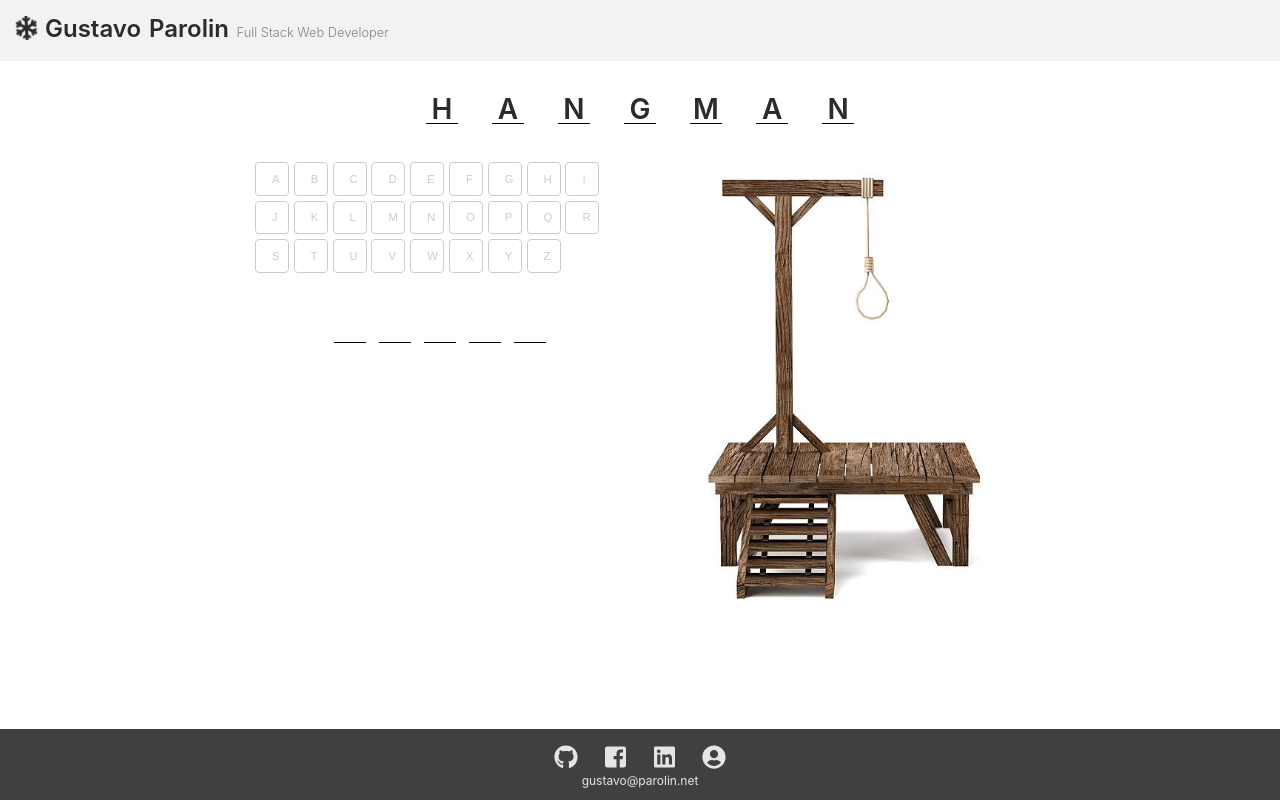
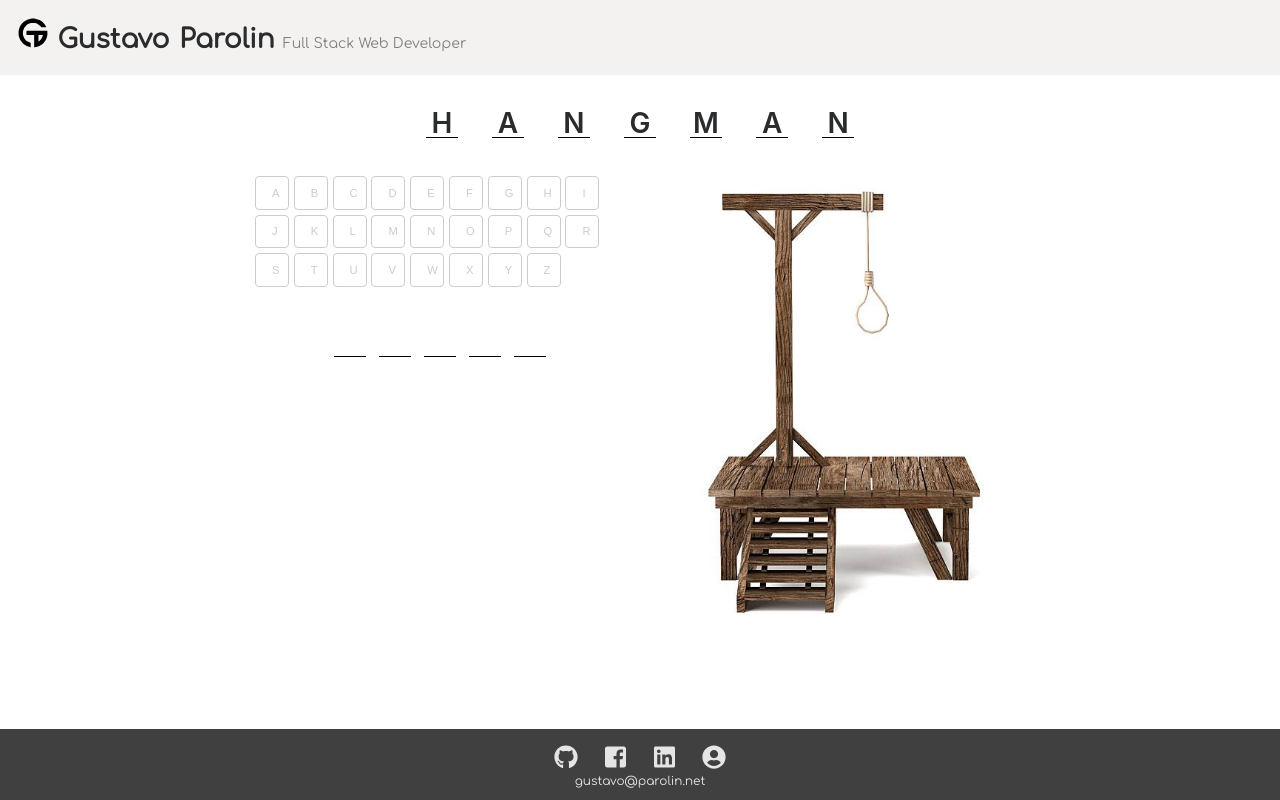
Before and after one commit to gustavoparolin/hangman, a plain HTML site: page index.html in a window 1280 px wide. Drawn offline with nearby package versions, Linux system fonts and the light colour scheme; a web font is replaced by a local one.

Commit message:
Add SVG logo and change the header and footer font

```diff
--- a/css/main.css
+++ b/css/main.css
@@ -88,12 +88,20 @@ header, footer {
   -webkit-flex: none;
   -ms-flex: none;
   flex: none;
+  font-family: 'Comfortaa', cursive;
+  /* font-family: 'Varela Round', sans-serif; */
+  /* font-family: 'Oxygen Mono', monospace; */
+  /* font-family: 'Itim', cursive; */
+  /* font-family: 'Fira Mono', monospace; */
+  /* font-family: 'Cousine', monospace; */
+  /* font-family: 'Handlee', cursive; */
 }
 
 .header {
   padding: 1em;
   background-color: hsla(31, 15%, 50%, .1);
   text-align: center;
+  font-size: 1.1em;
 }
 
 @media (min-width:640px) {
--- a/index.html
+++ b/index.html
@@ -9,6 +9,8 @@
     <meta name="viewport" content="width=device-width,minimum-scale=1,maximum-scale=1">
     <link rel="shortcut icon" href="img/favicon.ico" />
     <title>Hangman Game</title>
+
+    <link href="https://fonts.googleapis.com/css?family=Comfortaa|Cousine|Fira+Mono|Handlee|Itim|Oxygen+Mono|Varela+Round" rel="stylesheet">
 
     <!-- Bootstrap CSS -->
     <link rel="stylesheet" href="https://maxcdn.bootstrapcdn.com/bootstrap/4.0.0-beta.3/css/bootstrap.min.css" integrity="sha384-Zug+QiDoJOrZ5t4lssLdxGhVrurbmBWopoEl+M6BdEfwnCJZtKxi1KgxUyJq13dy" crossorigin="anonymous">
@@ -23,7 +25,32 @@
     <header>
       <div class="header">
         <div class="titles">
-          <h1 class="title"><i class="fas fa-snowflake fa-spin"></i> Gustavo Parolin</h1>
+          <h1 class="title">
+            <svg version="1.0" xmlns="http://www.w3.org/2000/svg"
+             width="30" height="30" viewBox="0 0 520.000000 520.000000"
+             preserveAspectRatio="xMidYMid meet">
+            <g transform="translate(0.000000,520.000000) scale(0.100000,-0.100000)"
+            fill="#000000" stroke="none">
+            <path d="M2240 5084 c-469 -72 -843 -237 -1230 -542 -396 -313 -709 -800 -835
+            -1301 -68 -270 -77 -359 -72 -686 4 -326 14 -398 87 -652 116 -406 336 -779
+            635 -1078 151 -151 347 -300 540 -412 200 -117 533 -238 760 -277 l75 -13 0
+            384 c0 298 -3 384 -12 387 -240 69 -397 139 -573 256 -152 102 -363 313 -464
+            464 -132 200 -211 381 -267 622 -27 113 -28 132 -29 359 0 214 3 252 23 348
+            32 148 74 271 138 407 95 199 171 307 333 474 250 256 519 405 887 492 114 27
+            130 29 364 29 234 0 250 -2 364 -29 242 -57 424 -135 622 -267 123 -83 311
+            -259 400 -375 l57 -74 428 0 c236 0 429 3 429 8 -1 15 -87 181 -148 282 -222
+            371 -540 681 -927 902 -239 136 -535 237 -846 288 -103 17 -167 20 -384 19
+            -172 -1 -292 -6 -355 -15z"/>
+            <path d="M1516 2992 c-2 -4 -14 -43 -25 -86 -33 -124 -44 -239 -37 -366 6
+            -110 12 -152 37 -247 l12 -43 648 0 649 0 0 -1075 0 -1075 21 0 c36 0 229 30
+            329 52 189 40 451 136 619 226 129 69 334 209 462 315 226 187 453 474 596
+            753 110 214 146 310 208 554 58 229 68 335 62 655 -3 154 -9 295 -12 313 l-7
+            32 -1779 0 c-978 0 -1780 -4 -1783 -8z m2800 -759 c-3 -10 -12 -46 -21 -80
+            -45 -179 -129 -364 -245 -537 -109 -163 -324 -377 -472 -471 l-28 -17 0 561 0
+            561 386 0 c362 0 385 -1 380 -17z"/>
+            </g>
+            </svg>
+             Gustavo Parolin</h1>
           <h2 class="subtitle">Full Stack Web Developer</h2>
         </div>
       </div>
```
